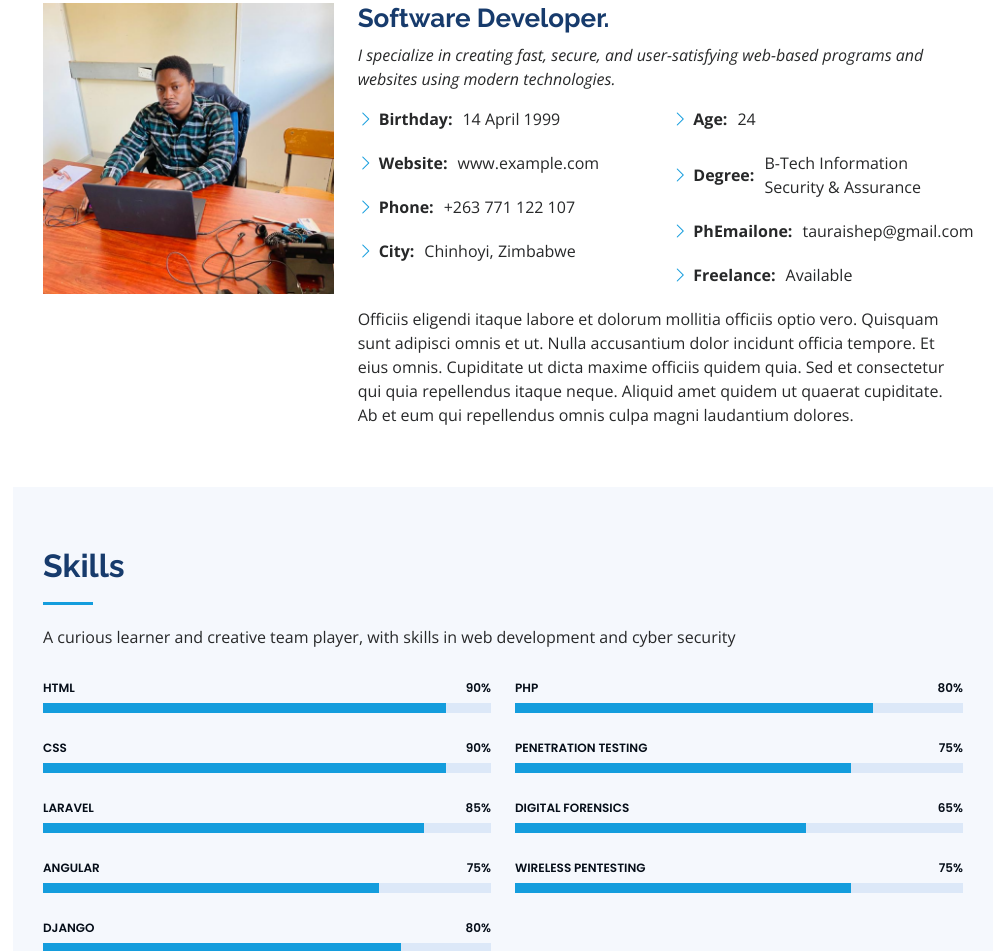
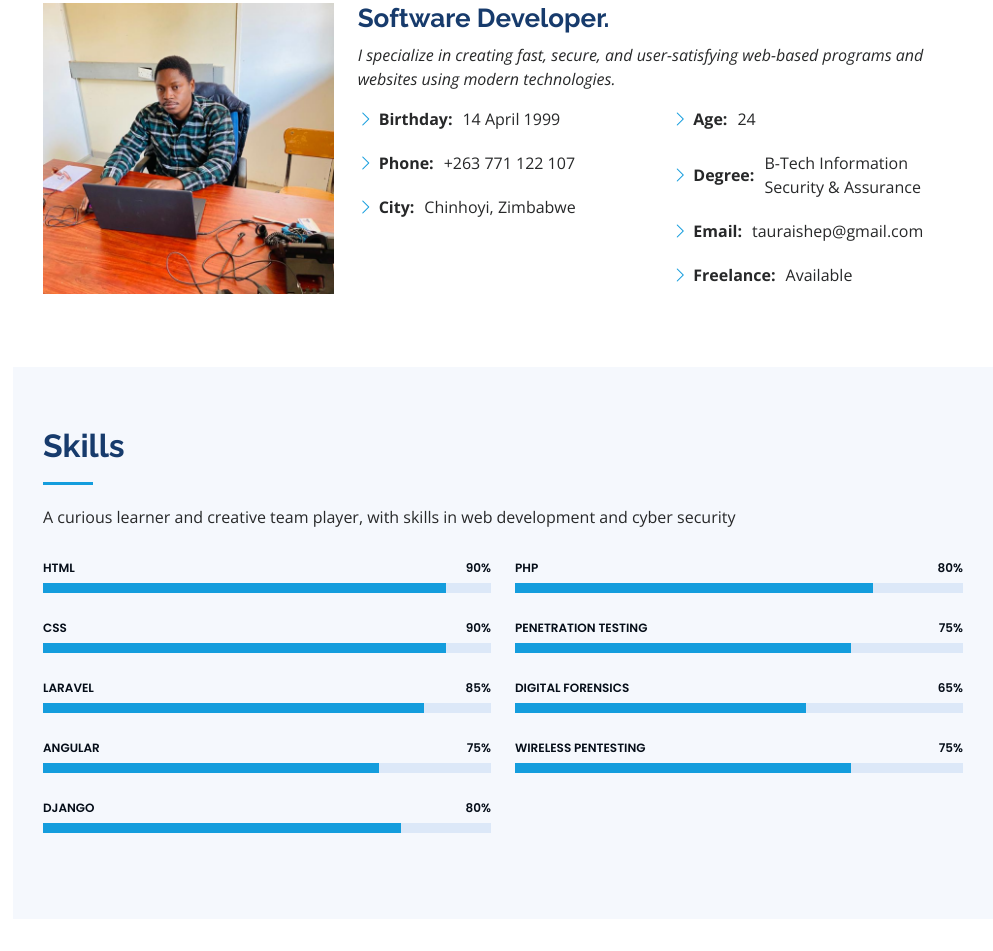
Before and after one commit to chiwawa123/Tau, a plain HTML site: page index.html in a window 1280 px wide. Shown: the part 1037-1988 px from the top of the page, without its empty margins (287-1280 px from the left). Drawn offline with nearby package versions, Linux system fonts and the light colour scheme.

Commit message:
Update index.html

```diff
--- a/index.html
+++ b/index.html
@@ -101,7 +101,7 @@
               <div class="col-lg-6">
                 <ul>
                   <li><i class="bi bi-chevron-right"></i> <strong>Birthday:</strong> <span>14 April 1999</span></li>
-                  <li><i class="bi bi-chevron-right"></i> <strong>Website:</strong> <span>www.example.com</span></li>
+
                   <li><i class="bi bi-chevron-right"></i> <strong>Phone:</strong> <span>+263 771 122 107</span></li>
                   <li><i class="bi bi-chevron-right"></i> <strong>City:</strong> <span>Chinhoyi, Zimbabwe</span></li>
                 </ul>
@@ -110,15 +110,12 @@
                 <ul>
                   <li><i class="bi bi-chevron-right"></i> <strong>Age:</strong> <span>24</span></li>
                   <li><i class="bi bi-chevron-right"></i> <strong>Degree:</strong> <span>B-Tech Information Security & Assurance</span></li>
-                  <li><i class="bi bi-chevron-right"></i> <strong>PhEmailone:</strong> <span>tauraishep@gmail.com</span></li>
+                  <li><i class="bi bi-chevron-right"></i> <strong>Email:</strong> <span>tauraishep@gmail.com</span></li>
                   <li><i class="bi bi-chevron-right"></i> <strong>Freelance:</strong> <span>Available</span></li>
                 </ul>
               </div>
             </div>
-            <p>
-              Officiis eligendi itaque labore et dolorum mollitia officiis optio vero. Quisquam sunt adipisci omnis et ut. Nulla accusantium dolor incidunt officia tempore. Et eius omnis.
-              Cupiditate ut dicta maxime officiis quidem quia. Sed et consectetur qui quia repellendus itaque neque. Aliquid amet quidem ut quaerat cupiditate. Ab et eum qui repellendus omnis culpa magni laudantium dolores.
-            </p>
+
           </div>
         </div>
 
```
